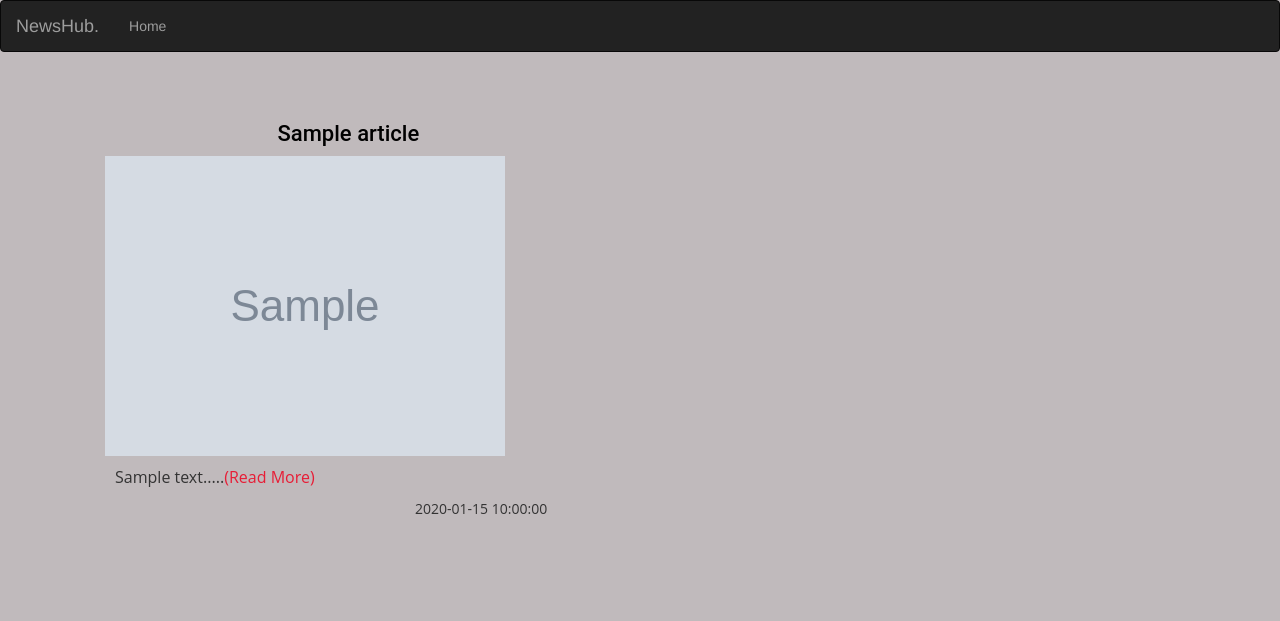
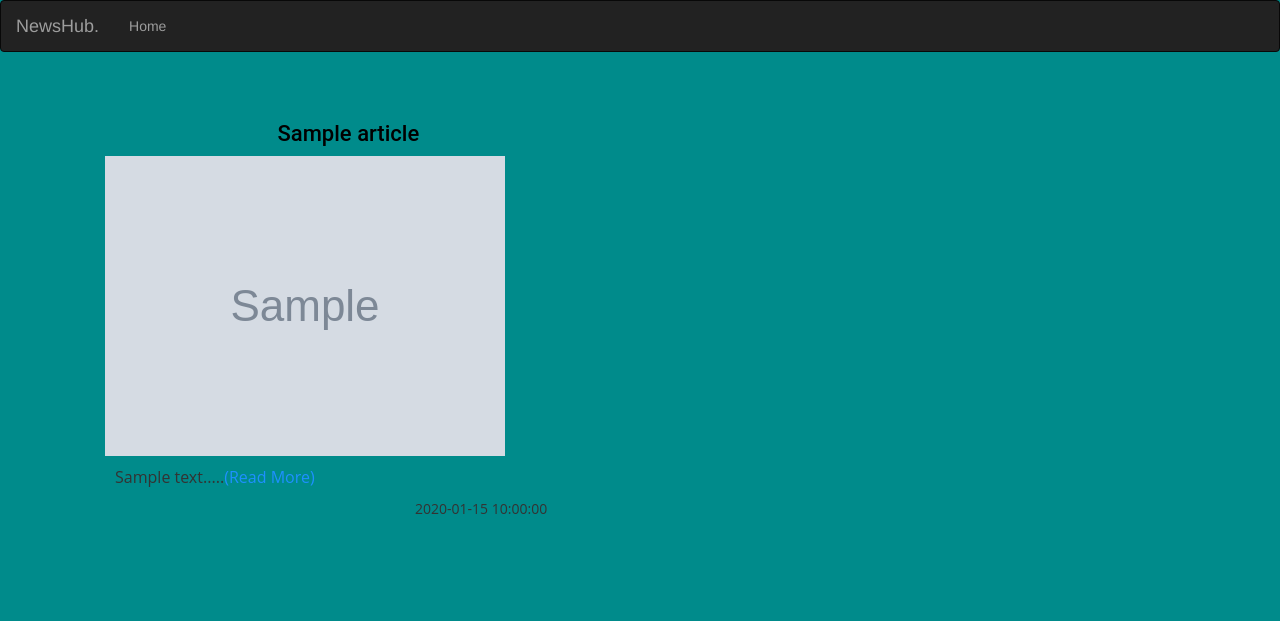
Before and after one commit to Gesare/NewsArt, a Flask app: template app/templates/source.html in a window 1280 px wide. Shown: the top 621 px of the page. Run offline with Flask 2, Linux system fonts and the light colour scheme; the template is opened without the code that fills it: most values are stand-ins (such as "Sample title", 1, 10 or a date in 2020); grey boxes marked "Sample" are stand-in pictures; parts of the project's set-up code (start-up, migrations or seed data) failed here and were passed over; some libraries are stand-ins or nearby versions.

Commit message:
Changing the outlook of the page

```diff
--- a/app/static/css/search.css
+++ b/app/static/css/search.css
@@ -1,5 +1,5 @@
 body {
-    background-color: #c0babc;
+    background-color: #008B8B;
 }
 .search{
     margin-left: 50px;
@@ -51,11 +51,11 @@ body {
     text-decoration: none;
 }
 .cardHeader a:hover {
-    color: #e71d36;
+    color: #1E90FF;
     font-weight: bold;
 }
 .readmore {
-    color: #e71d36;
+    color: #1E90FF;
 }
 .readmore:hover {
     font-weight: bold;
--- a/app/static/css/source.css
+++ b/app/static/css/source.css
@@ -1,5 +1,5 @@
 body {
-    background-color: #c0babc;
+    background-color: #008B8B;
 }
 .search{
     margin-left: 50px;
@@ -52,11 +52,10 @@ body {
     text-decoration: none;
 }
 .cardHeader a:hover {
-    color: #e71d36;
     font-weight: bold;
 }
 .readmore {
-    color: #e71d36;
+    color: #1E90FF;
 }
 .readmore:hover {
     font-weight: bold;
```
Also changed, not shown: app/static/css/index.css (+4 -4 lines).
